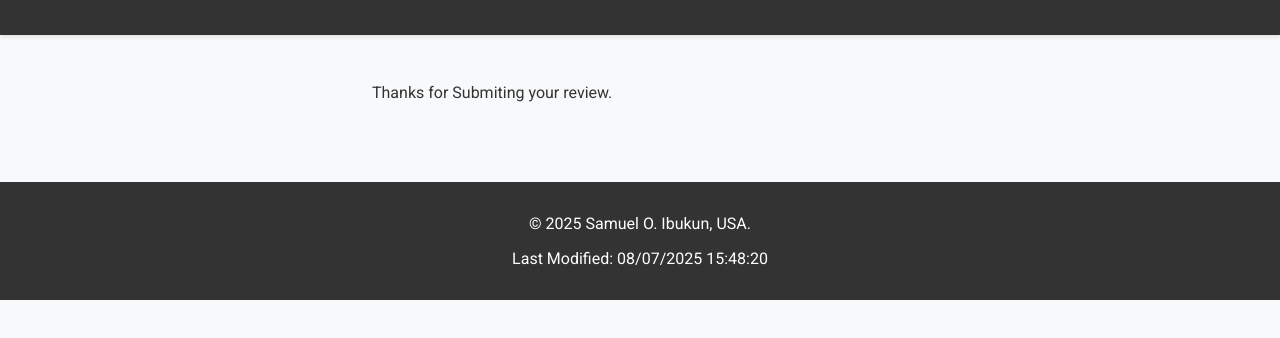
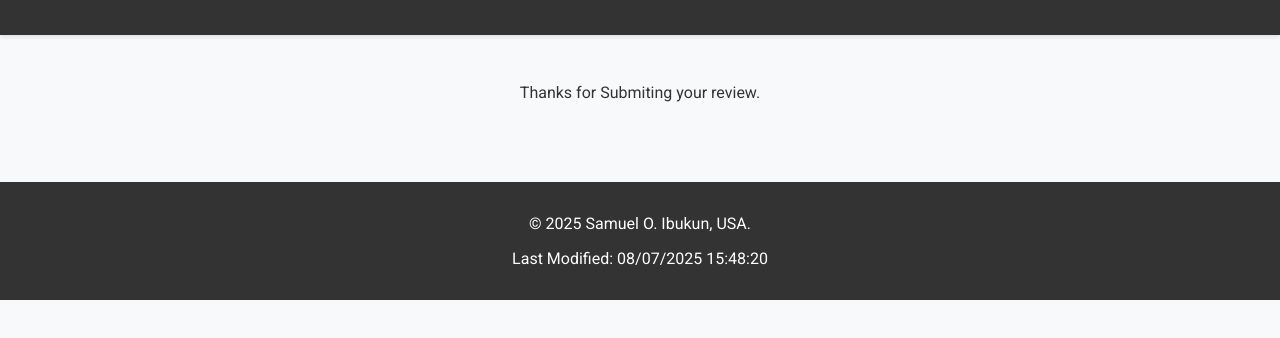
Before and after one commit to ibukunoluwashina/wdd131, a plain HTML site: page review.html in a window 1280 px wide. Shown: the part 78-416 px from the top of the page. Drawn offline with Linux system fonts and the light colour scheme.

Commit message:
week 5 form fix

```diff
--- a/review.html
+++ b/review.html
@@ -13,7 +13,6 @@
         rel="stylesheet">
     <link rel="stylesheet" href="styles/form.css">
     <link rel="stylesheet" href="styles/form-large.css">
-    <script src="scripts/filtered-temples.js" defer></script>
     <script src="scripts/getdates.js" defer></script>
 </head>
 
@@ -23,9 +22,11 @@
     </header>
     <main>
 
-
-        <p>Thanks for Submiting your review.
+       <div class="review">
+        <p>
+            Thanks for Submiting your review.
         </p>
+        </div>
 
 
     </main>
--- a/styles/form-large.css
+++ b/styles/form-large.css
@@ -1,6 +1,7 @@
 @media (max-width: 600px) {
     main {
         padding: 1rem;
+        max-width: 1100px;
     }
 
     input[type="text"],
--- a/styles/form.css
+++ b/styles/form.css
@@ -27,6 +27,7 @@ main {
     max-width: 600px;
     margin: auto;
     box-sizing: border-box;
+
 }
 
 form.wf1 fieldset {
@@ -40,6 +41,10 @@ legend {
     font-weight: bold;
     margin-bottom: 1rem;
     font-size: 1.2rem;
+}
+
+.review p{
+    text-align: center;
 }
 
 .form-group {
```
